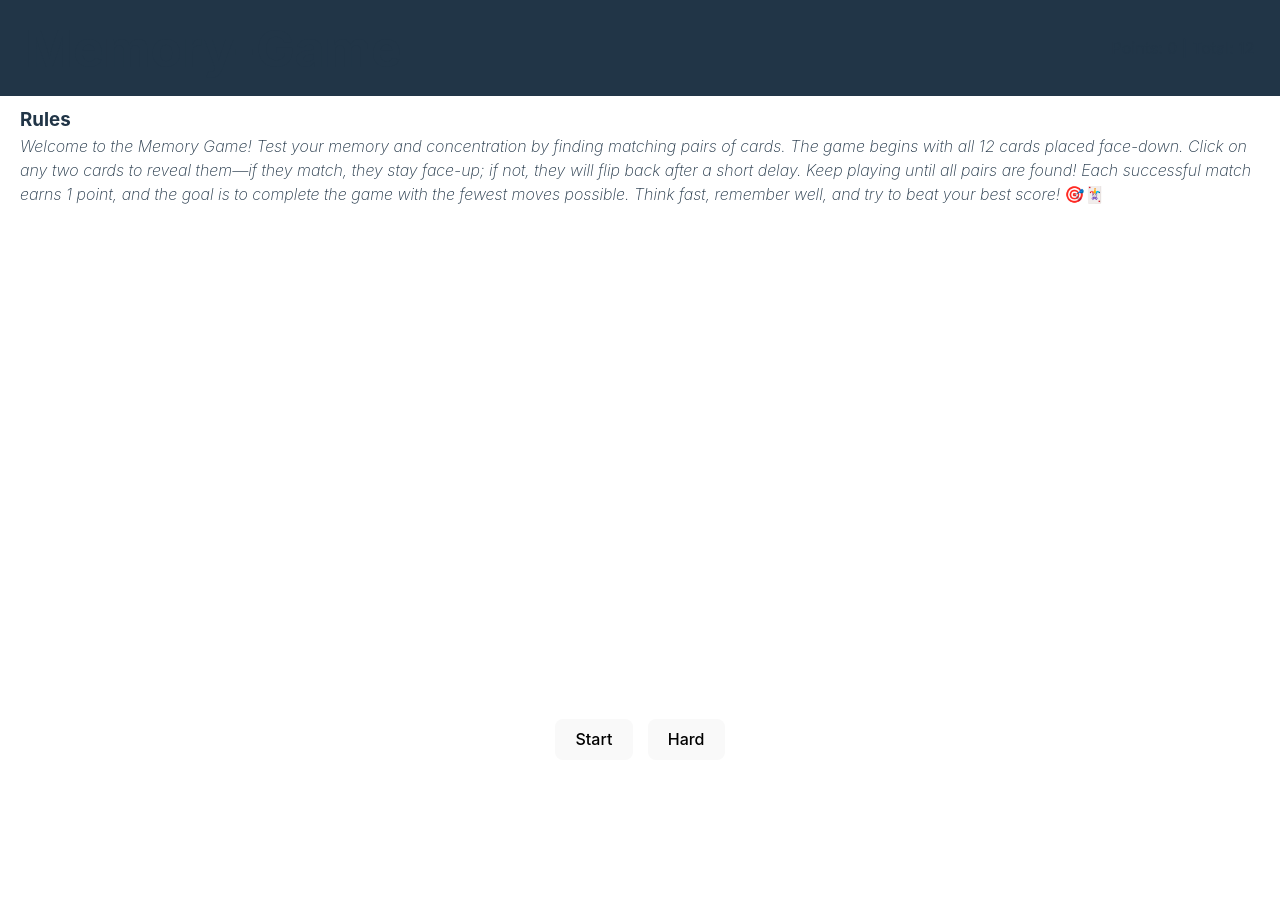
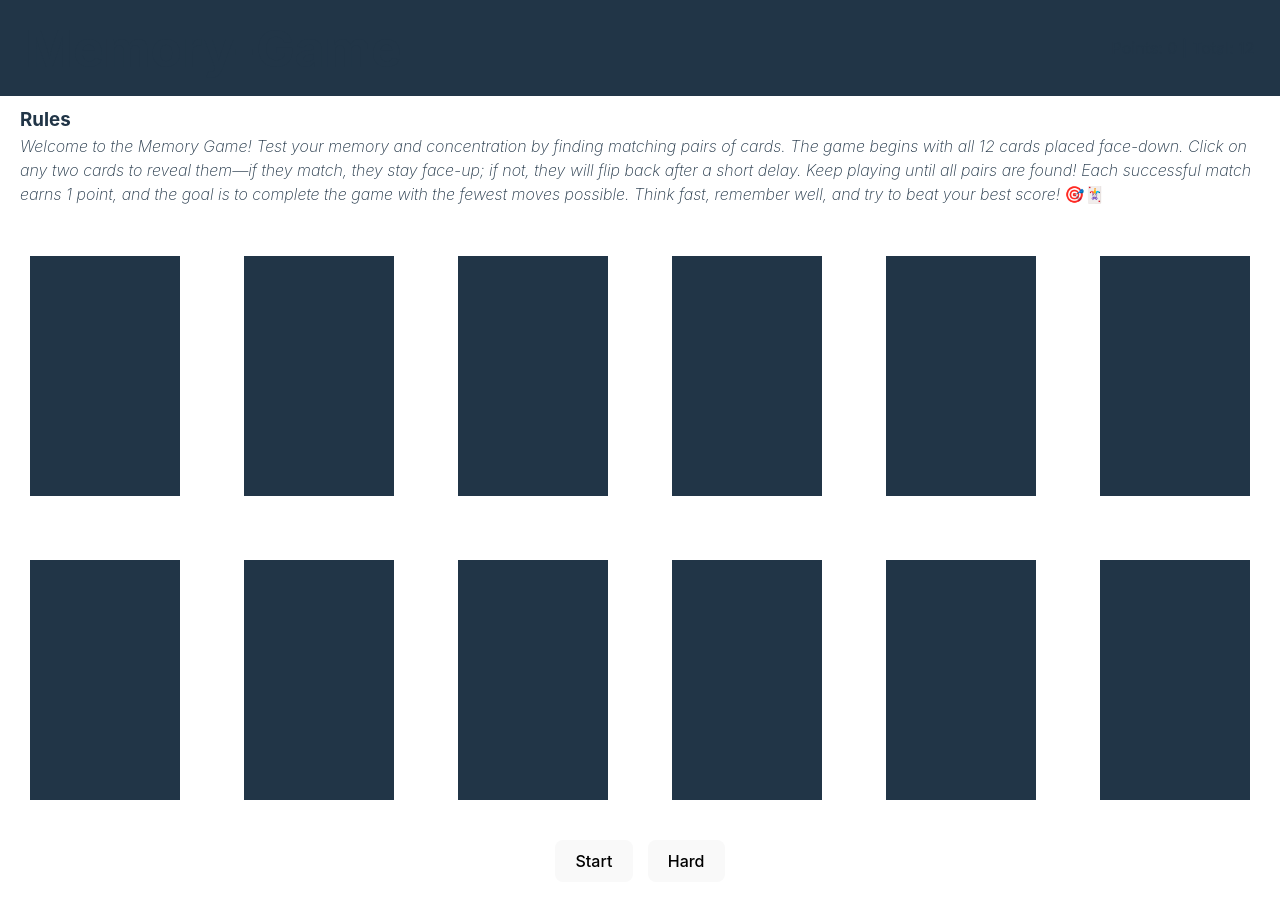
Before and after one commit to dampmatt/memoryGame, a React (Vite) app: page / in a window 1280 px wide. Shown: the top 906 px of the page. Before the commit the page ends 800 px from the top, so only its background shows below. Built offline with nearby package versions, Linux system fonts and the light colour scheme.

Commit message:
completed gameboard-structuring

```diff
--- a/src/components/Gameboard.jsx
+++ b/src/components/Gameboard.jsx
@@ -1,18 +1,19 @@
+import Card from "./card";
 export default function GameBoard() {
   return (
-    <div id="#game-board">
-      <card />
-      <card />
-      <card />
-      <card />
-      <card />
-      <card />
-      <card />
-      <card />
-      <card />
-      <card />
-      <card />
-      <card />
+    <div id="game-board">
+      <Card />
+      <Card />
+      <Card />
+      <Card />
+      <Card />
+      <Card />
+      <Card />
+      <Card />
+      <Card />
+      <Card />
+      <Card />
+      <Card />
     </div>
   );
 }
--- a/src/index.css
+++ b/src/index.css
@@ -105,3 +105,18 @@ button:focus-visible {
   gap: 15px;
   padding-bottom: 40px;
 }
+
+/*game-board*/
+#game-board {
+  max-width: 100vw;
+  display: grid;
+  grid-template-columns: repeat(6, minmax(150px, 1fr));
+  gap: 5vw;
+  /* row-gap: 40px; */
+  /* place-items: center; */
+  padding: 5vh 0;
+}
+.cards {
+  height: 30vh;
+  background-color: #213547;
+}
```
